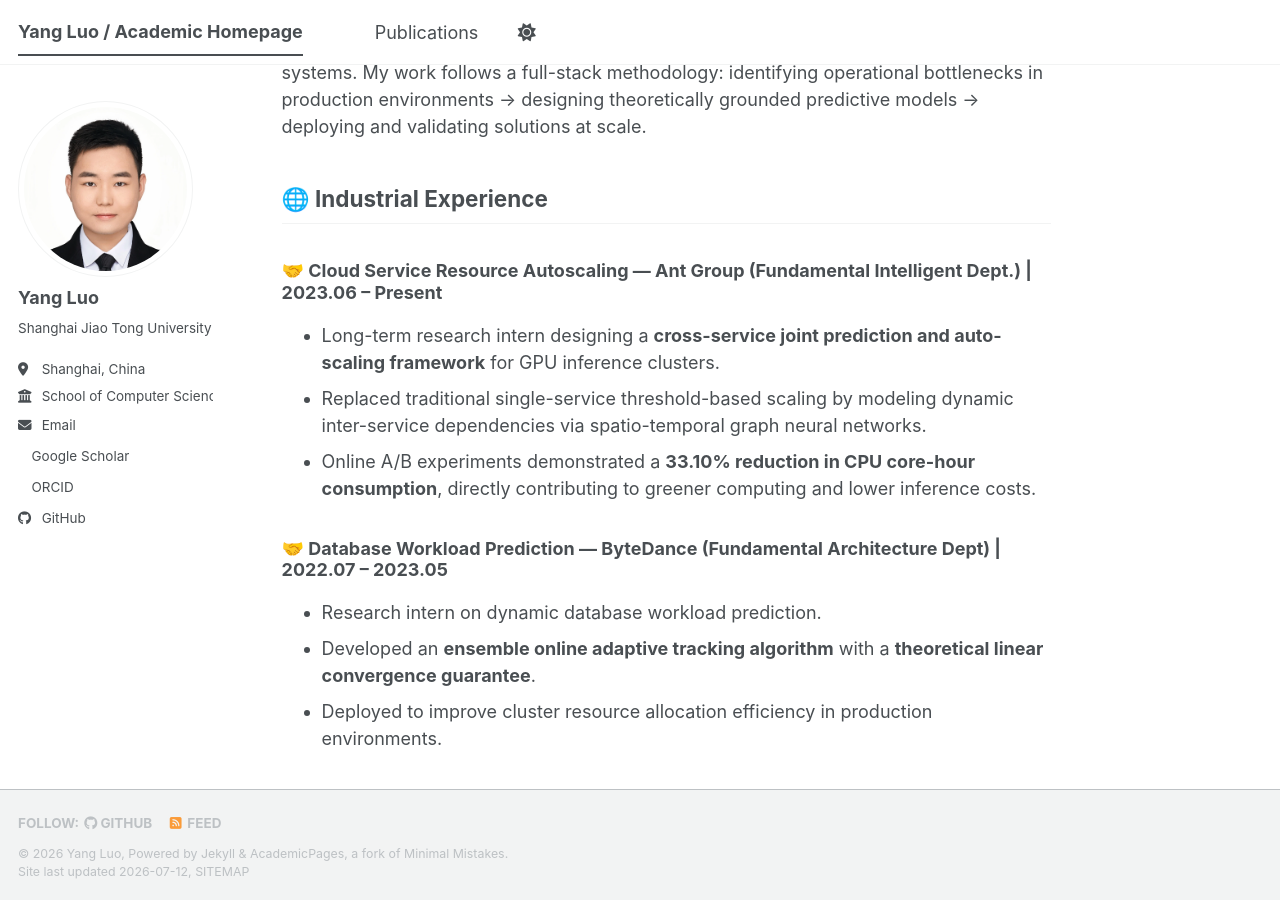
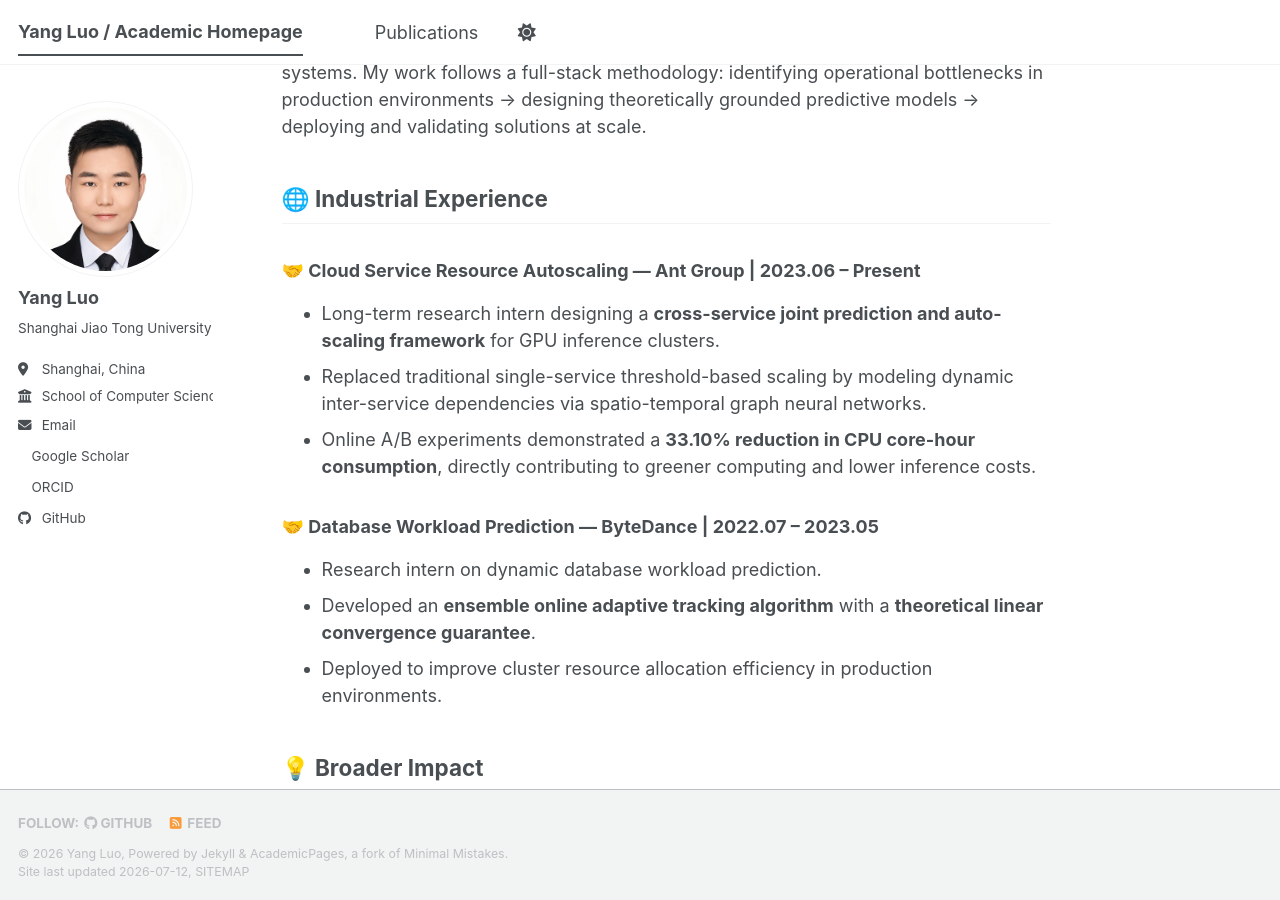
Before and after one commit to Floating-LY/Floating-LY.github.io, a Jekyll site: the page built from _pages/about.md, in a window 1280 px wide and 900 px high, scrolled down 518 px. Built offline with Jekyll 4.4.1, drawn with Linux system fonts in a browser that asks for light colours; a style sheet for code colours, icons or effects is not loaded; some of the changed text lies outside the part shown.

Commit message:
Update about.md

```diff
--- a/_pages/about.md
+++ b/_pages/about.md
@@ -19,12 +19,12 @@ I believe the ultimate value of data mining research lies in its tangible impact
 
 ## 🌐 Industrial Experience
 
-### 🤝 Cloud Service Resource Autoscaling — Ant Group (Fundamental Intelligent Dept.) | 2023.06 – Present
+### 🤝 Cloud Service Resource Autoscaling — Ant Group  | 2023.06 – Present
   - Long-term research intern designing a **cross-service joint prediction and auto-scaling framework** for GPU inference clusters.
   - Replaced traditional single-service threshold-based scaling by modeling dynamic inter-service dependencies via spatio-temporal graph neural networks.
   - Online A/B experiments demonstrated a **33.10% reduction in CPU core-hour consumption**, directly contributing to greener computing and lower inference costs.
 
-### 🤝 Database Workload Prediction — ByteDance (Fundamental Architecture Dept) | 2022.07 – 2023.05
+### 🤝 Database Workload Prediction — ByteDance  | 2022.07 – 2023.05
   - Research intern on dynamic database workload prediction.
   - Developed an **ensemble online adaptive tracking algorithm** with a **theoretical linear convergence guarantee**.
   - Deployed to improve cluster resource allocation efficiency in production environments.
@@ -41,6 +41,8 @@ Beyond cloud infrastructure, my techniques have been applied to:
 - Program Committee Member: KDD, WWW, ICDM, CIKM
 
 ## 💼 Research Projects
+{: #research-projects }
+
 ### 📌 National Key R&D Program of China (2024.12 – 2027.11)
 - Title: Intelligent Quality Control and Traceability Technology for Manufacturing Process
 - Role: Core Team Member
@@ -65,10 +67,12 @@ Beyond cloud infrastructure, my techniques have been applied to:
 - Role: Student Lead (Principal Student Investigator)
 
 ### 📌 National Key R&D Program of China (2020.11 – 2023.10)
-- Full Title: Theory and Methodology of Manufacturing Big Data Value Mining
+- Title: Theory and Methodology of Manufacturing Big Data Value Mining
 - Role: Core Team Member
 
 ## 🎓 Education Background
+{: #education-background }
+
 ### Doctor of Philosophy (2024.04 – 2028.03 (expected))
 - Institution: Shanghai Jiao Tong University, School of Computer Science
 - Program: Combined Master-PhD Track
@@ -80,6 +84,8 @@ Beyond cloud infrastructure, my techniques have been applied to:
 - Institution: Shanghai Jiao Tong University, Department of Computer Science
 
 ## 🏆 Honors & Awards
+{: #honors-awards }
+
 1. 🥇 Best Paper Award, WASA 2025
 2. 🎖 Huatai Technology Securities Scholarship (2024)
 3. 🎓 Doctoral Scholarship, SJTU (2025)
```
